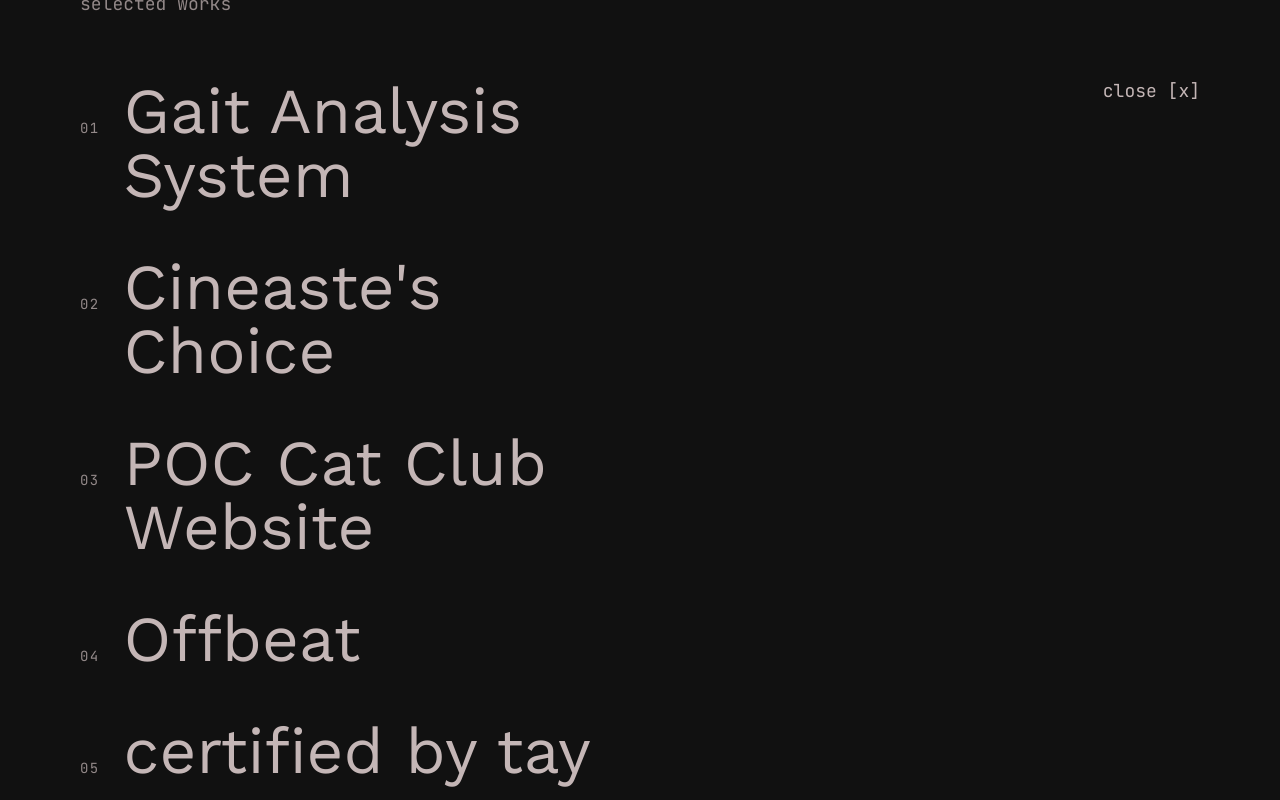
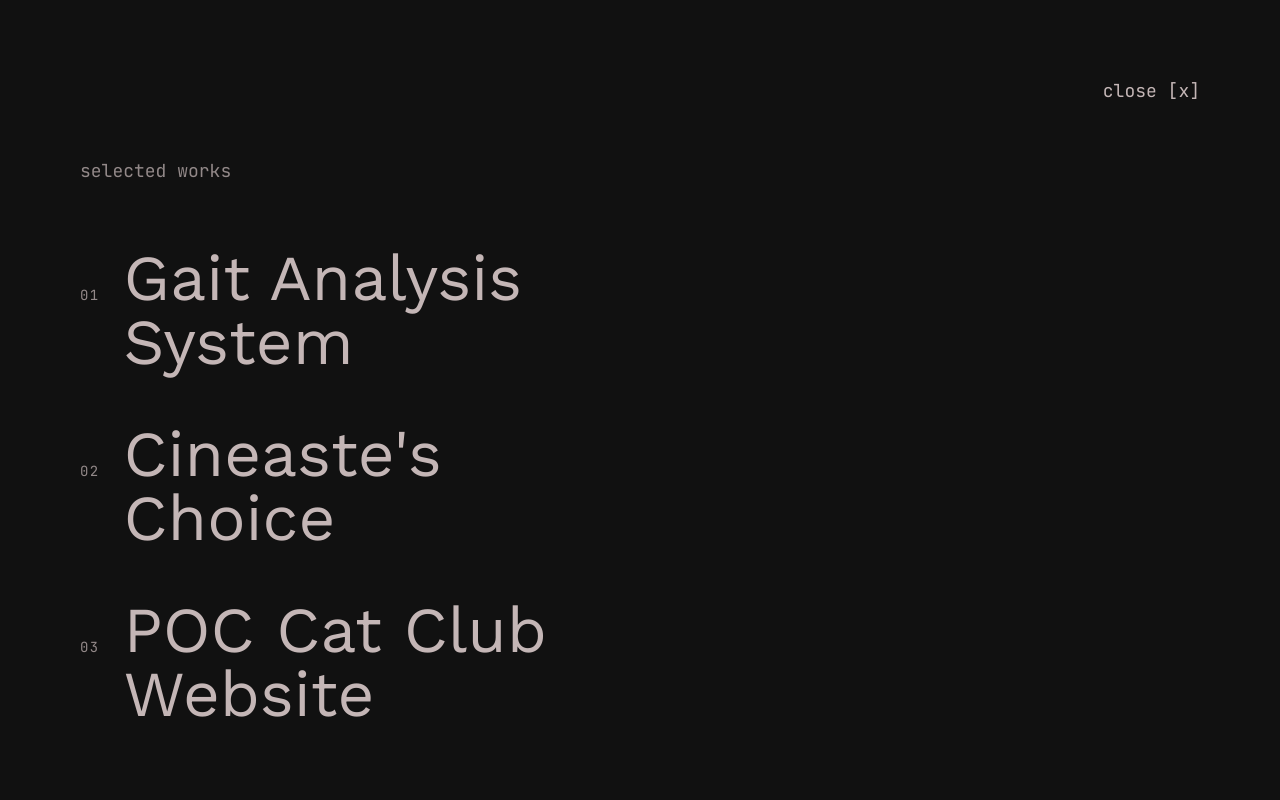
Before and after one commit to tayds25/portfolio, a Next.js app: page /projects in a window 1280 px wide. Built offline with nearby package versions, Linux system fonts and the light colour scheme.

Commit message:
Improve project list layout and scrolling behavior

```diff
--- a/src/app/projects/page.tsx
+++ b/src/app/projects/page.tsx
@@ -294,9 +294,12 @@ export default function Projects() {
       <div className="relative z-10 flex h-full w-full flex-col md:flex-row pointer-events-none">
 
         {/* Left Side: Project List */}
-        <div ref={listRef} className="flex h-full w-full flex-col justify-center pl-10 md:w-1/2 md:pl-20 pointer-events-auto">
-          <p className="mb-10 font-body text-body-reg text-color-accent">selected works</p>
-          <div className="flex flex-col">
+        <div ref={listRef} className="flex h-full w-full flex-col justify-start pt-[15vh] md:pt-[20vh] pb-10 pl-10 md:w-1/2 md:pl-20 pointer-events-auto">
+          <p className="mb-10 font-body text-body-reg text-color-accent shrink-0">selected works</p>
+          <div
+            className="flex flex-col overflow-y-auto overscroll-contain pb-32 [scrollbar-width:none] [-ms-overflow-style:none] [&::-webkit-scrollbar]:hidden"
+            data-lenis-prevent="true"
+          >
             {projects.map((project, index) => (
               <div
                 key={project.id}
```
